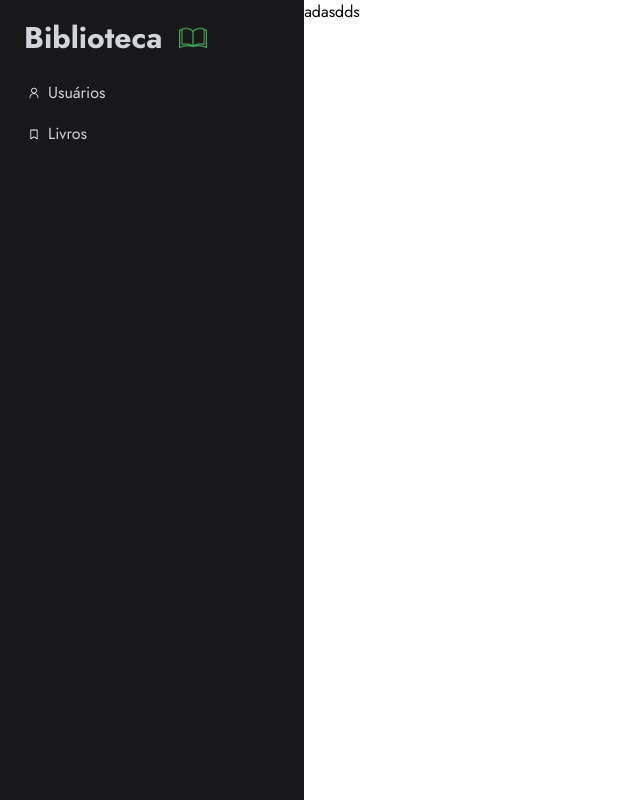
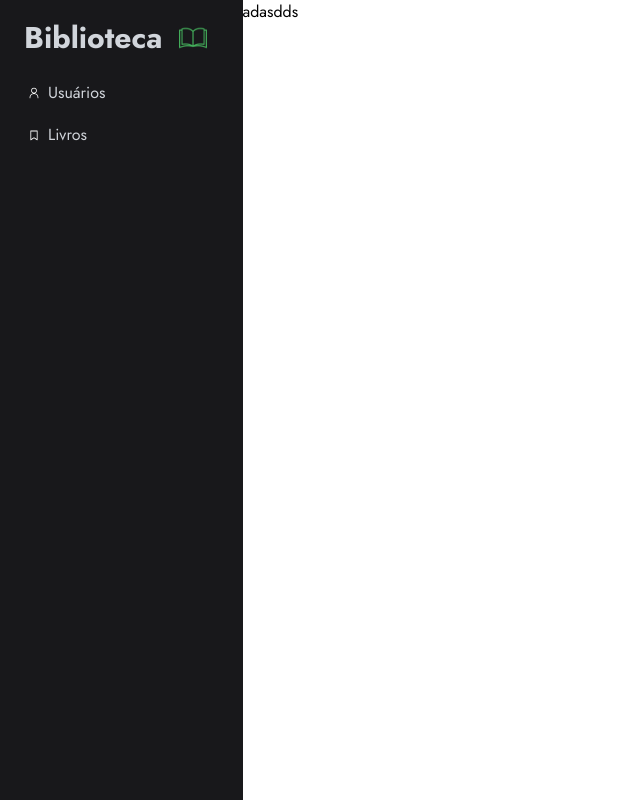
Before and after one commit to mateusmatosleonardo/library-front, a Next.js app: page / in a window 1280 px wide. Shown: the whole page, without its empty margins (0-640 px from the left). Built offline with nearby package versions, Linux system fonts and the light colour scheme.

Commit message:
feat: update side bar

```diff
--- a/app/components/sidebar.tsx
+++ b/app/components/sidebar.tsx
@@ -1,8 +1,9 @@
+
 "use client"
 
 import { PersonIcon, BookmarkIcon } from '@radix-ui/react-icons'
 import Image from 'next/image'
-import Link from 'next/link'
+import NavLink from './nav-link'
 import Icon from '@/public/livro.png'
 import { usePathname } from 'next/navigation'
 
@@ -10,7 +11,7 @@ export default function SideBar() {
   const pathname = usePathname()
 
   return (
-    <div className="flex flex-col w-96 min-h-screen p-6 bg-zinc-900">
+    <div className="flex flex-col w-[18rem] min-h-screen p-6 bg-zinc-900">
       <div className='flex items-center gap-x-4 w-7 h-7'>
         <h1 className='text-3xl font-bold text-gray-300'>
           Biblioteca
@@ -18,44 +19,20 @@ export default function SideBar() {
         <Image alt='icon' src={Icon} />
       </div>
       <div className='flex flex-col pt-6 gap-y-2'>
-        <Link
-          href="/users"
+        <NavLink
+          href='/users'
+          bg={pathname === '/users' ? 'bg-green-600' : 'bg-transparent'}
         >
-          <div className={`
-          flex
-          items-center
-          gap-x-2
-          py-[5px]
-          px-1
-          hover:cursor-pointer
-          hover:bg-green-600
-          rounded-sm
-          duration-300
-          ${pathname === '/users' ? 'bg-green-600' : 'bg-transparent'}
-          `}
-          >
-            <PersonIcon className='w-3 h-3 text-white' />
-            <p className='text-gray-300'>Usuários</p>
-          </div>
-        </Link>
-        <div className={`
-          flex
-          items-center
-          gap-x-2
-          p-1
-          hover:cursor-pointer
-          hover:bg-green-600
-          rounded-sm
-          duration-300
-          ${pathname === '/books' ? 'bg-green-600' : 'bg-transparent'}
-          `}>
+          <PersonIcon className='w-3 h-3 text-white' />
+          <p className='text-gray-300'>Usuários</p>
+        </NavLink>
+        <NavLink
+          href='/books'
+          bg={pathname === '/books' ? 'bg-green-600' : 'bg-transparent'}
+        >
           <BookmarkIcon className='w-3 h-3 text-white' />
           <p className='text-gray-300'>Livros</p>
-        </div>
-      </div>
-
-      <div className='w-7 h-7'>
-
+        </NavLink>
       </div>
     </div>
   )
```
